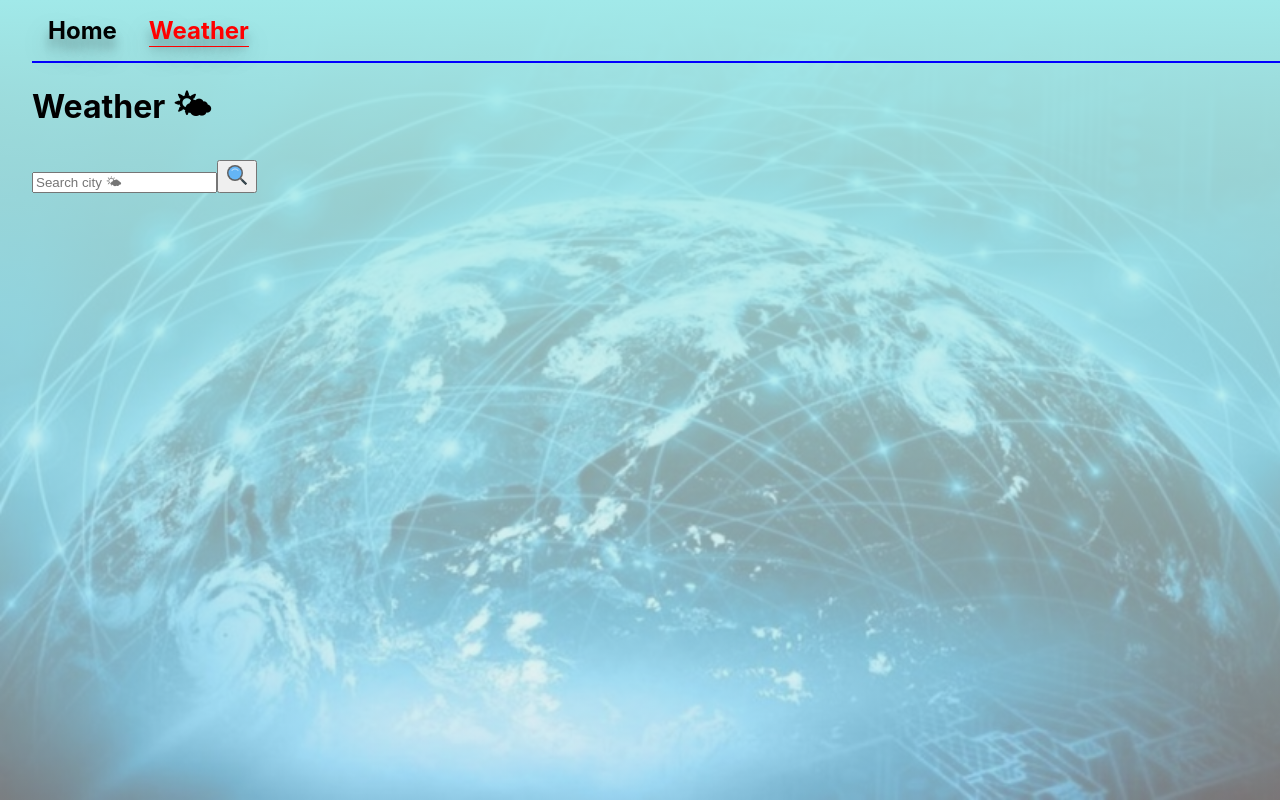
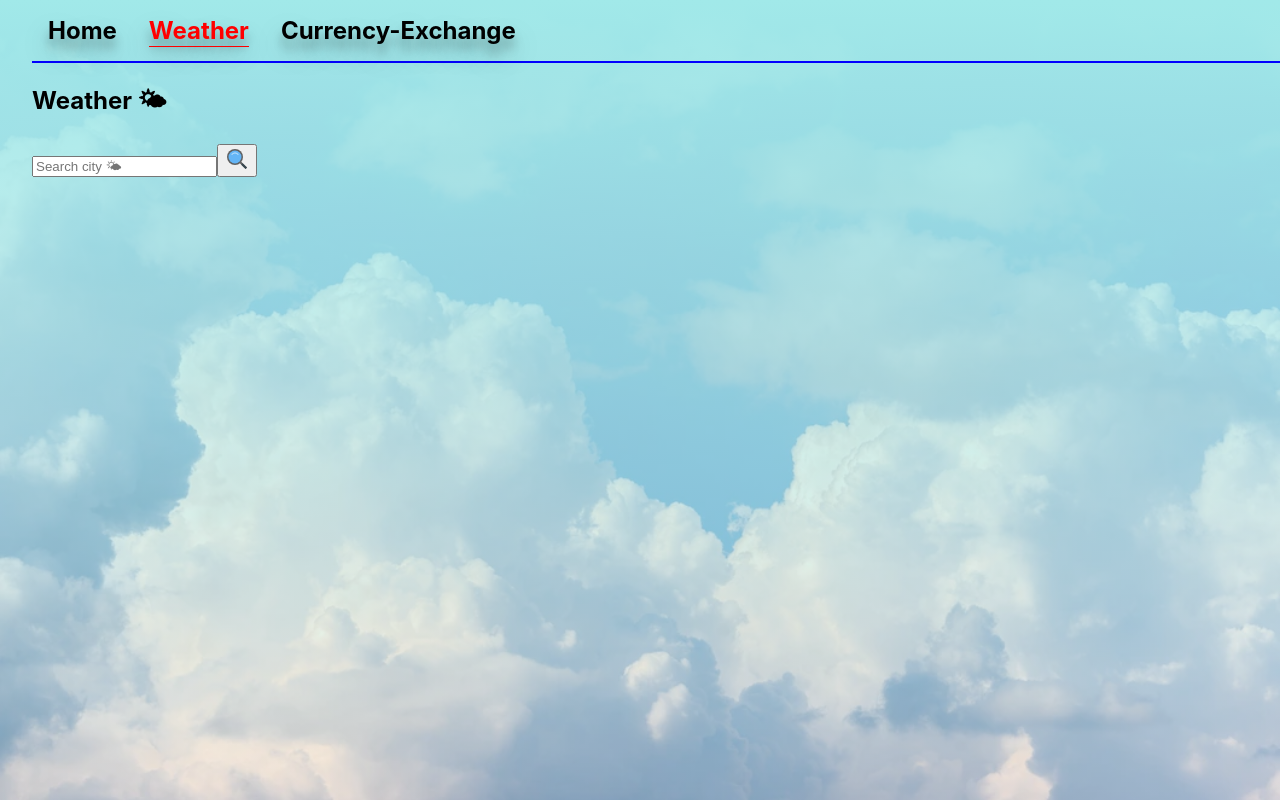
Before and after one commit to SPoluliakh/all-you-need, a React (Create React App) app: page /all-you-need/weather in a window 1280 px wide. Shown: the top 800 px of the page. Built offline with nearby package versions, Linux system fonts and the light colour scheme; no server answers.

Commit message:
added currency-exchange page

```diff
--- /dev/null
+++ b/src/Pages/CurensyExchange/CurensyExchangePage.jsx
@@ -0,0 +1,8 @@
+import * as SC from './CurensyExchangePage.styled';
+export const CurrencyExchangePage = () => {
+  return (
+    <>
+      <SC.Wrap>fffdsdsfssdf</SC.Wrap>
+    </>
+  );
+};
--- /dev/null
+++ b/src/Pages/CurensyExchange/CurensyExchangePage.styled.js
@@ -0,0 +1,17 @@
+import styled from 'styled-components';
+import bgImg2 from '../../images/currency.jpg';
+
+export const Wrap = styled.div`
+  /* height: 100vh;
+  width: 100vw;
+  background-color: #d2dcfa33;
+
+  background-image: linear-gradient(
+      to bottom,
+      rgb(161, 233, 233),
+      rgba(241, 233, 233, 0.5)
+    ),
+    url('${bgImg2}');
+  background-repeat: no-repeat;
+  background-size: cover; */
+`;
--- a/src/Pages/Weather/WeatherPage.jsx
+++ b/src/Pages/Weather/WeatherPage.jsx
@@ -1,111 +1,10 @@
-import { useEffect, useState } from 'react';
-import { FcSearch } from 'react-icons/fc';
-
-import {
-  getWeatherByCityName,
-  getWeatherByGeoPosition,
-} from '../../Utils/weatherApi';
+import { WeatherResult } from 'components/WeatherResult/WeatherResult';
 
 export const WeatherPage = () => {
-  const [cityName, setCityName] = useState('');
-  const [locationEroor, setLocationEroor] = useState(null);
-  const [status, setStatus] = useState('idle');
-  const [weather, setWeather] = useState('');
-  console.log(locationEroor);
-  useEffect(() => {
-    navigator.geolocation.getCurrentPosition(
-      position => {
-        const Latitude = position.coords.latitude;
-        const Longitude = position.coords.longitude;
-        setStatus('pending');
-        getWeatherByGeoPosition(Latitude, Longitude)
-          .then(resalt => {
-            setWeather(resalt);
-            setStatus('fulfilled');
-          })
-          .catch(err => {
-            setStatus('rejected');
-            console.log(err);
-          });
-      },
-      err => {
-        const error = new Error(err.message);
-        error.status = 400;
-        setLocationEroor(error);
-      }
-    );
-  }, []);
-
-  const handlcityNameChange = evt => {
-    const { value } = evt.target;
-    setCityName(value);
-  };
-  console.log(weather);
-  const handleSubmit = evt => {
-    evt.preventDefault();
-    setStatus('pending');
-    getWeatherByCityName(cityName)
-      .then(resalt => {
-        setWeather(resalt);
-        setStatus('fulfilled');
-      })
-      .catch(err => {
-        setStatus('rejected');
-        console.log(err);
-      });
-  };
-
   return (
-    <>
+    <section>
       <h1>Weather 🌤</h1>
-
-      {locationEroor && (
-        <h2>
-          Please enable geolocation to automatically provide weather for your
-          region
-        </h2>
-      )}
-
-      <form onSubmit={handleSubmit}>
-        <label>
-          <input
-            onChange={handlcityNameChange}
-            value={cityName}
-            type="text"
-            placeholder="Search city 🌤 "
-          />
-        </label>
-        <button type="submit">
-          <FcSearch size="24px" />
-        </button>
-      </form>
-
-      {status === 'fulfilled' && (
-        <div>
-          <p>
-            Location: {weather.name}, {weather.sys.country}
-          </p>
-          <div>
-            <img
-              src={`https://openweathermap.org/img/wn/${weather.weather[0].icon}@2x.png`}
-              alt=""
-            />
-            <p>Tempreture: {Math.round(weather.main.temp)}</p>
-          </div>
-
-          <p>
-            Feels_like:
-            {Math.round(weather.main.temp)}
-          </p>
-          <p>Max: {Math.round(weather.main.temp_max)}</p>
-          <p>Min: {Math.round(weather.main.temp_min)}</p>
-          <p>Wind speed: {weather.wind.speed} m/s</p>
-          <p>Description: {weather.weather[0].description}</p>
-          <p>Pressure: {weather.main.pressure}</p>
-          <p>Latitude: {weather.coord.lat}</p>
-          <p>Longitude: {weather.coord.lon}</p>
-        </div>
-      )}
-    </>
+      <WeatherResult />
+    </section>
   );
 };
--- a/src/components/App/App.js
+++ b/src/components/App/App.js
@@ -11,12 +11,20 @@ const WeatherPage = lazy(() =>
   }))
 );
 
+const CurrencyExchangePage = lazy(() =>
+  import('../../Pages/CurensyExchange/CurensyExchangePage').then(module => ({
+    ...module,
+    default: module.CurrencyExchangePage,
+  }))
+);
+
 export const App = () => {
   return (
     <Routes>
       <Route path="/" element={<Layout />}>
         <Route index element={<HomePage />} />
         <Route path="weather" element={<WeatherPage />} />
+        <Route path="currency-exchange" element={<CurrencyExchangePage />} />
       </Route>
     </Routes>
   );
--- a/src/components/Navigation/Navigation.jsx
+++ b/src/components/Navigation/Navigation.jsx
@@ -6,6 +6,7 @@ export const Navigation = () => {
       <nav>
         <SC.Link to="/">Home</SC.Link>
         <SC.Link to="weather">Weather</SC.Link>
+        <SC.Link to="currency-exchange">Currency-Exchange</SC.Link>
       </nav>
     </>
   );
--- /dev/null
+++ b/src/components/WeatherResult/WeatherResult.jsx
@@ -0,0 +1,98 @@
+import { useEffect, useState } from 'react';
+
+import { WeatherForm } from '../../components/WetherForm/WeatherForm';
+import {
+  getWeatherByCityName,
+  getWeatherByGeoPosition,
+} from '../../Utils/weatherApi';
+
+export const WeatherResult = () => {
+  const [cityName, setCityName] = useState('');
+  const [locationEroor, setLocationEroor] = useState(null);
+  const [status, setStatus] = useState('idle');
+  const [weather, setWeather] = useState('');
+  console.log(locationEroor);
+  useEffect(() => {
+    navigator.geolocation.getCurrentPosition(
+      position => {
+        const Latitude = position.coords.latitude;
+        const Longitude = position.coords.longitude;
+        setStatus('pending');
+        getWeatherByGeoPosition(Latitude, Longitude)
+          .then(resalt => {
+            setWeather(resalt);
+            setStatus('fulfilled');
+          })
+          .catch(err => {
+            setStatus('rejected');
+            console.log(err);
+          });
+      },
+      err => {
+        const error = new Error(err.message);
+        error.status = 400;
+        setLocationEroor(error);
+      }
+    );
+  }, []);
+
+  const handlcityNameChange = evt => {
+    const { value } = evt.target;
+    setCityName(value);
+  };
+  console.log(weather);
+  const handleSubmit = evt => {
+    evt.preventDefault();
+    setStatus('pending');
+    getWeatherByCityName(cityName)
+      .then(resalt => {
+        setWeather(resalt);
+        setStatus('fulfilled');
+      })
+      .catch(err => {
+        setStatus('rejected');
+        console.log(err);
+      });
+  };
+  return (
+    <>
+      {locationEroor && (
+        <h2>
+          Please enable geolocation to automatically provide weather for your
+          region
+        </h2>
+      )}
+      <WeatherForm
+        name={cityName}
+        onChange={handlcityNameChange}
+        onSubmit={handleSubmit}
+      />
+      {status === 'fulfilled' && (
+        <div>
+          <p>
+            Location: {weather.name}, {weather.sys.country}
+          </p>
+          <div>
+            <img
+              src={`https://openweathermap.org/img/wn/${weather.weather[0].icon}@2x.png`}
+              alt=""
+            />
+            <p>Tempreture: {Math.round(weather.main.temp)}</p>
+          </div>
+
+          <p>
+            Feels_like:
+            {Math.round(weather.main.temp)}
+          </p>
+          <p>Max: {Math.round(weather.main.temp_max)}</p>
+          <p>Min: {Math.round(weather.main.temp_min)}</p>
+          <p>Wind speed: {weather.wind.speed} m/s</p>
+          <p>Description: {weather.weather[0].description}</p>
+          <p>Pressure: {weather.main.pressure}</p>
+          <p>Latitude: {weather.coord.lat}</p>
+          <p>Longitude: {weather.coord.lon}</p>
+        </div>
+      )}
+    </>
+  );
+};
--- /dev/null
+++ b/src/components/WetherForm/WeatherForm.jsx
@@ -0,0 +1,21 @@
+import { FcSearch } from 'react-icons/fc';
+
+export const WeatherForm = ({ name, onChange, onSubmit }) => {
+  return (
+    <>
+      <form onSubmit={onSubmit}>
+        <label>
+          <input
+            onChange={onChange}
+            value={name}
+            type="text"
+            placeholder="Search city 🌤 "
+          />
+        </label>
+        <button type="submit">
+          <FcSearch size="24px" />
+        </button>
+      </form>
+    </>
+  );
+};
```
Also changed, not shown: package.json (+4 -4 lines), src/components/Layout/Layout.styled.js (+11 -0 lines), src/images/background.jpg, src/images/currency.jpg (added).
